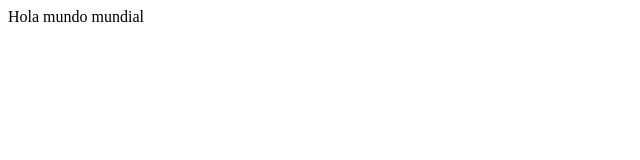
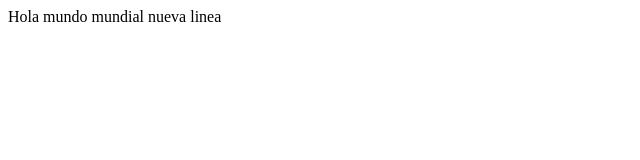
Before and after one commit to rafafadul1/practicaclase, a plain HTML site: page index.html in a window 1280 px wide. Shown: the full height of the page, 0-640 px from the left. Drawn offline with Linux system fonts and the light colour scheme.

Commit message:
nuevo cambio local

```diff
--- a/index.html
+++ b/index.html
@@ -7,5 +7,6 @@
 </head>
 <body>
     Hola mundo mundial
+    nueva linea
 </body>
 </html>
```
